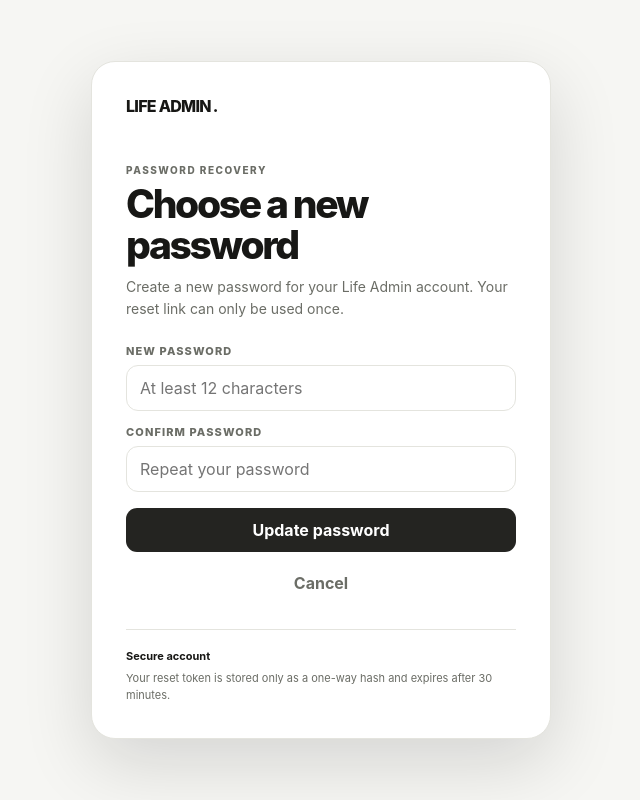
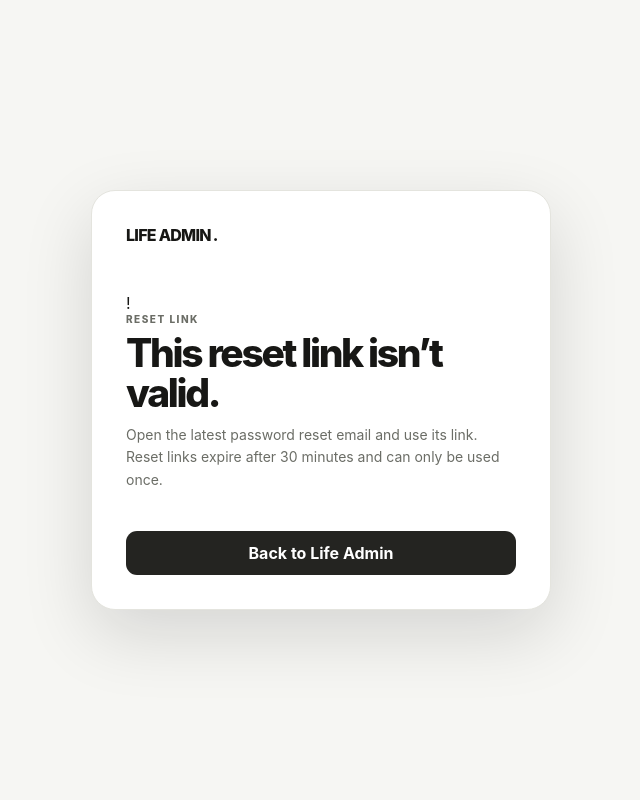
Before and after one commit to MihailKanev01/life-admin, a Next.js app: page /reset-password in a window 1280 px wide. Shown: the whole page, without its empty margins (319-959 px from the left). Built offline with nearby package versions, Linux system fonts and the light colour scheme.

Commit message:
feat: complete password reset page states

```diff
--- a/app/reset-password/page.tsx
+++ b/app/reset-password/page.tsx
@@ -1,30 +1,38 @@
 "use client";
 
-import {useEffect,useState} from "react";
+import {FormEvent,useEffect,useState} from "react";
 import {resetPassword} from "../api-client";
 
+type ResetState="loading"|"form"|"success"|"invalid";
+
 export default function ResetPasswordPage(){
+ const [state,setState]=useState<ResetState>("loading");
  const [token,setToken]=useState("");
  const [password,setPassword]=useState("");
  const [confirmPassword,setConfirmPassword]=useState("");
  const [busy,setBusy]=useState(false);
  const [error,setError]=useState("");
- const [notice,setNotice]=useState("");
 
  useEffect(()=>{
-  const value=new URLSearchParams(window.location.search).get("token")||"";
+  const value=new URLSearchParams(window.location.search).get("token")?.trim()||"";
   setToken(value);
+  setState(value?"form":"invalid");
  },[]);
 
- const submit=async()=>{
+ const submit=async(event:FormEvent)=>{
+  event.preventDefault();
   setError("");
-  setNotice("");
+
   if(!token){
-   setError("This reset link is invalid or has expired.");
+   setState("invalid");
    return;
   }
   if(password.length<12){
    setError("Use a password with at least 12 characters.");
+   return;
+  }
+  if(password.length>256){
+   setError("Use a password with no more than 256 characters.");
    return;
   }
   if(password!==confirmPassword){
@@ -34,8 +42,10 @@ export default function ResetPasswordPage(){
 
   setBusy(true);
   try{
-   const result=await resetPassword({token,password});
-   setNotice(result.message);
+   await resetPassword({token,password});
+   setPassword("");
+   setConfirmPassword("");
+   setState("success");
   }catch(caught){
    setError(caught instanceof Error?caught.message:"Could not update your password.");
   }finally{
@@ -43,29 +53,80 @@ export default function ResetPasswordPage(){
   }
  };
 
+ const backToLifeAdmin=()=>{window.location.href="/";};
+
+ if(state==="loading"){
+  return <main className="auth-shell"><div className="auth-card"><div className="auth-brand">LIFE ADMIN<span>.</span></div><div className="auth-copy"><p className="eyebrow">Password recovery</p><h1>Checking your reset link…</h1><p>We’re preparing a secure password reset.</p></div></div></main>;
+ }
+
  return <main className="auth-shell">
   <div className="auth-card">
    <div className="auth-brand">LIFE ADMIN<span>.</span></div>
+
+   {state==="success"
+    ?<>
+      <div className="reset-result">
+       <div className="reset-icon">✓</div>
+       <div className="auth-copy">
+        <p className="eyebrow">Password updated</p>
+        <h1>You’re ready to sign in.</h1>
+        <p>Your password has been changed successfully. The reset link can no longer be used.</p>
+       </div>
+      </div>
+      <button className="dark full auth-submit" onClick={backToLifeAdmin}>Back to Life Admin</button>
+     </>
+    :state==="invalid"
+     ?<>
+       <div className="reset-result">
+        <div className="reset-icon">!</div>
+        <div className="auth-copy">
+         <p className="eyebrow">Reset link</p>
+         <h1>This reset link isn’t valid.</h1>
+         <p>Open the latest password reset email and use its link. Reset links expire after 30 minutes and can only be used once.</p>
+        </div>
+       </div>
+       <button className="dark full auth-submit" onClick={backToLifeAdmin}>Back to Life Admin</button>
+      </>
+     :<form onSubmit={submit}>
        <div className="auth-copy">
         <p className="eyebrow">Password recovery</p>
         <h1>Choose a new password</h1>
-    <p>Create a new password for your Life Admin account. Your reset link can only be used once.</p>
+        <p>Create a new password for your Life Admin account.</p>
        </div>
+
        <label className="auth-field">
         <span>New password</span>
-    <input value={password} onChange={event=>setPassword(event.target.value)} placeholder="At least 12 characters" type="password" autoComplete="new-password"/>
+        <input
+         autoFocus
+         value={password}
+         onChange={event=>setPassword(event.target.value)}
+         placeholder="At least 12 characters"
+         type="password"
+         autoComplete="new-password"
+         disabled={busy}
+        />
        </label>
+
        <label className="auth-field">
         <span>Confirm password</span>
-    <input value={confirmPassword} onChange={event=>setConfirmPassword(event.target.value)} placeholder="Repeat your password" type="password" autoComplete="new-password"/>
+        <input
+         value={confirmPassword}
+         onChange={event=>setConfirmPassword(event.target.value)}
+         placeholder="Repeat your password"
+         type="password"
+         autoComplete="new-password"
+         disabled={busy}
+        />
        </label>
+
        {error&&<div className="auth-error" role="alert">{error}</div>}
-   {notice&&<div className="auth-notice" role="status">{notice}</div>}
-   {notice
-    ?<button className="dark full auth-submit" onClick={()=>{window.location.href="/";}}>Back to sign in</button>
-    :<button className="dark full auth-submit" disabled={busy} onClick={submit}>{busy?"Please wait…":"Update password"}</button>}
-   <button className="text full" disabled={busy} onClick={()=>{window.location.href="/";}}>Cancel</button>
-   <div className="auth-note"><strong>Secure account</strong><span>Your reset token is stored only as a one-way hash and expires after 30 minutes.</span></div>
+
+       <button className="dark full auth-submit" disabled={busy}>
+        {busy?"Updating password…":"Update password"}
+       </button>
+       <button className="text full" type="button" disabled={busy} onClick={backToLifeAdmin}>Cancel</button>
+       <div className="auth-note"><strong>Secure reset</strong><span>Your reset token is stored only as a one-way hash and expires after 30 minutes.</span></div>
+      </form>}
   </div>
  </main>;
 }
```
Lines whose indentation alone changed are shown as unchanged.
